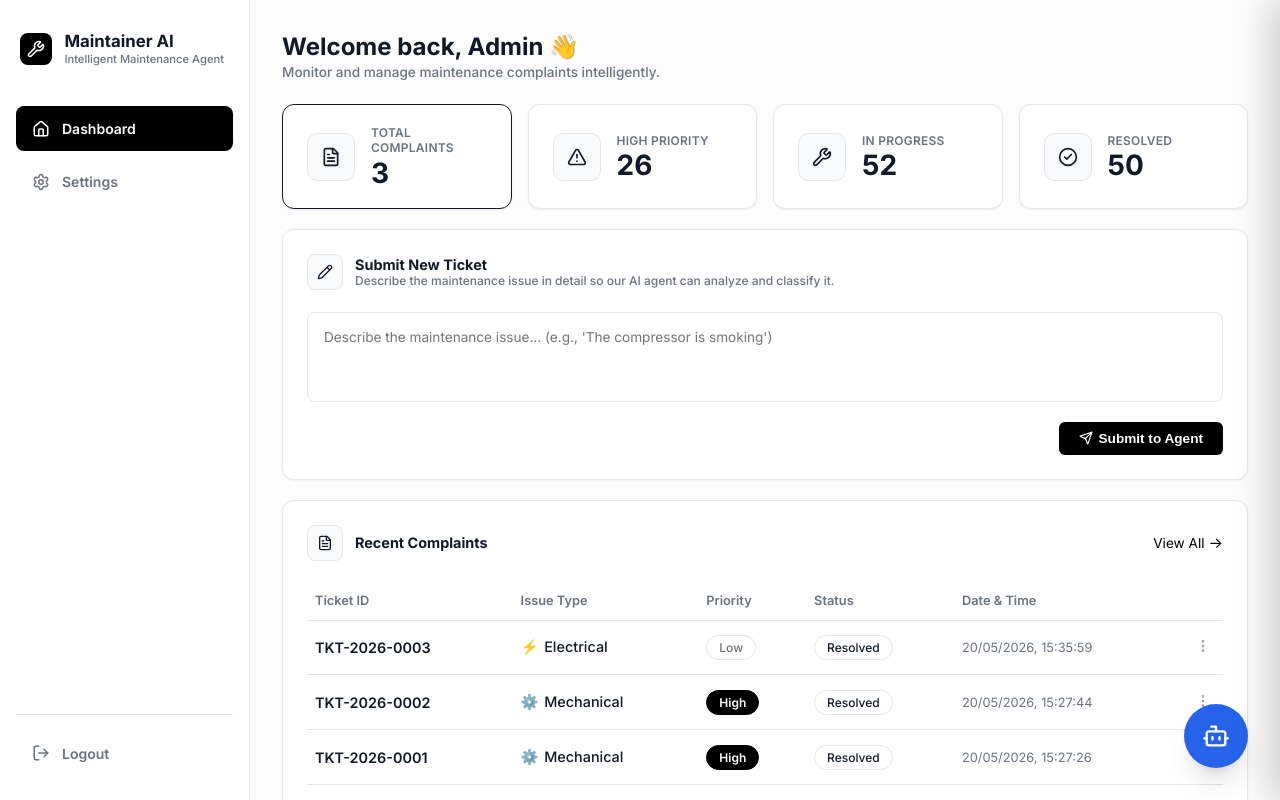
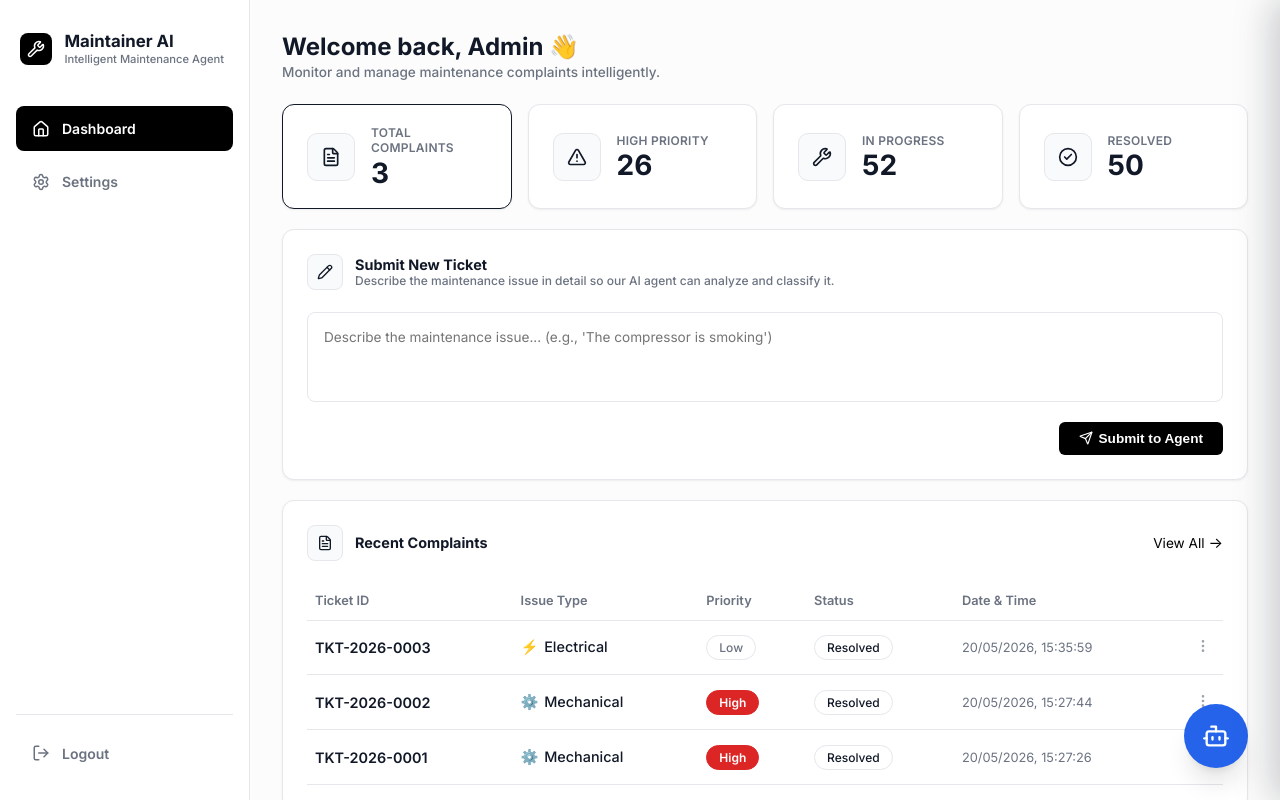
Before and after one commit to Vikash9546/OpsFloAssignment, a React app in the folder frontend/: page / in a window 1280 px wide. Built offline with nearby package versions, Linux system fonts and the light colour scheme; no server answers; the HTML template or start-up script is replaced by a standard one.

Commit message:
style: change High priority badge to solid emergency red alert color

```diff
--- a/frontend/src/index.css
+++ b/frontend/src/index.css
@@ -156,7 +156,7 @@ body {
   gap: 0.25rem;
   border: 1px solid transparent;
 }
-.badge-High { background: #000000; color: #ffffff; border: 1px solid #000000; font-weight: 600; }
+.badge-High { background: #dc2626; color: #ffffff; border: 1px solid #dc2626; font-weight: 600; }
 .badge-Medium { background: transparent; color: #6b7280; border: 1px solid #e5e7eb; }
 .badge-Low { background: transparent; color: #6b7280; border: 1px solid #e5e7eb; }
 .badge-Resolved { background: transparent; color: #111827; border: 1px solid #e5e7eb; }
```
